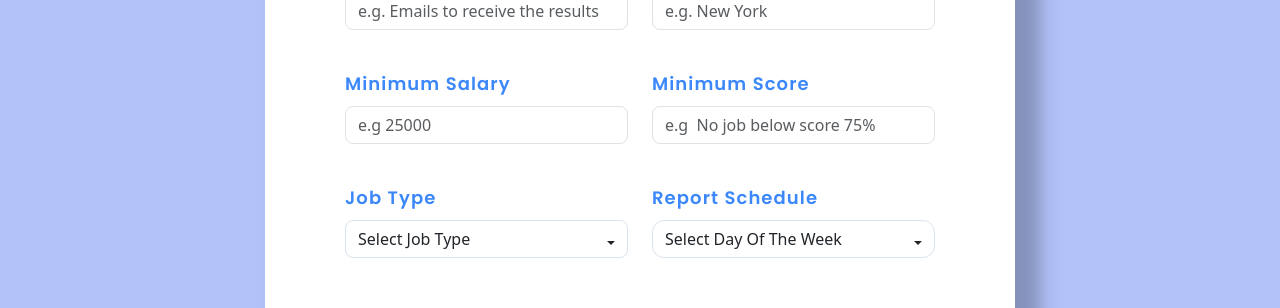
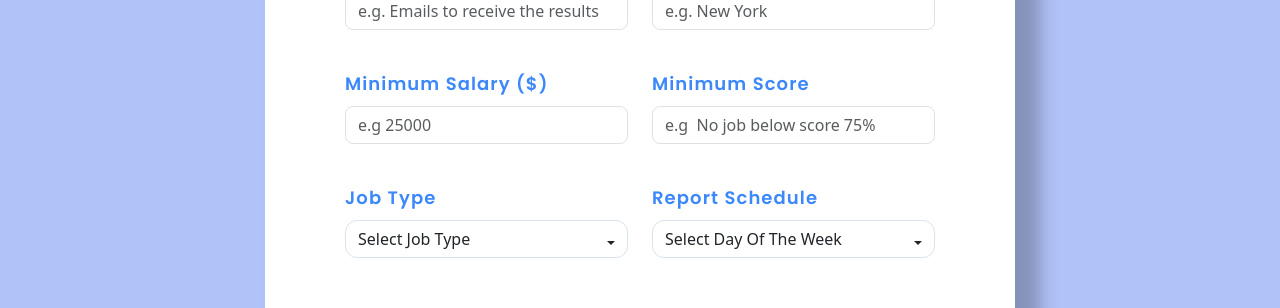
Before and after one commit to himanshujain-adt/ReactForm, a React (Vite) app: page / in a window 1280 px wide. Shown: the part 433-741 px from the top of the page. Built offline with nearby package versions, Linux system fonts and the light colour scheme.

Commit message:
CheckBox and Minimum Salary Updated

```diff
--- a/index.html
+++ b/index.html
@@ -1,14 +1,18 @@
 <!doctype html>
 <html lang="en">
+
 <head>
   <meta charset="UTF-8" />
   <link rel="icon" type="image/svg+xml" href="/vite.svg" />
   <link href="https://fonts.googleapis.com/css2?family=Poppins:wght@400;600&display=swap" rel="stylesheet">
+  <link rel="stylesheet" href="https://cdnjs.cloudflare.com/ajax/libs/font-awesome/6.0.0-beta3/css/all.min.css" />
   <meta name="viewport" content="width=device-width, initial-scale=1.0" />
   <title>Vite + React</title>
 </head>
+
 <body>
   <div id="root"></div>
   <script type="module" src="/src/main.jsx"></script>
 </body>
+
 </html>
--- a/src/CandidateForm/CandidateForm.jsx
+++ b/src/CandidateForm/CandidateForm.jsx
@@ -145,6 +145,8 @@ const CandidateForm = () => {
     const handleClickOutside = (event) => {
       if (dropdownRef.current && !dropdownRef.current.contains(event.target)) {
         setIsOpen(false);
+        setIsJobTypeOpen(false);
+        setIsLocationOpen(false);
       }
     };
 
@@ -235,7 +237,11 @@ const CandidateForm = () => {
       newErrors.minimumSalary = 'Please enter a minimum salary.';
     } else if (isNaN(formData.minimumSalary)) {
       newErrors.minimumSalary = 'Please enter a valid number for salary.';
+    } else if (parseFloat(formData.minimumSalary) < 25000) { // Check if salary is less than 25000
+      newErrors.minimumSalary = 'The minimum salary should be at least 25000.';
     }
+
+
     const score = formData.minimumScore.trim();
 
     // Check if the score is empty
@@ -477,6 +483,7 @@ const CandidateForm = () => {
         right: "20px",
         top: "60%",
 
+
         color: "grey",
         cursor: "pointer"
       }}
@@ -656,9 +663,9 @@ const CandidateForm = () => {
                 transition={{ duration: 0.6, delay: 0.6 }}
               >
                 <div className="form-group">
-                  <label className="form-label">Minimum Salary</label>
+                  <label className="form-label">Minimum Salary ($)</label>
                   <motion.input
-                    type="number"
+                    type="text"
                     className={`form-control form-input rounded-3 ${errors.minimumSalary ? 'is-invalid' : ''}`}
                     placeholder="e.g 25000"
                     value={formData.minimumSalary}
@@ -706,7 +713,7 @@ const CandidateForm = () => {
                   <label className="form-label">Job Type</label>
                   <div className={`dropdown ${errors.jobType ? 'is-invalid' : ''}`} ref={dropdownRef}>
                     <motion.button
-                      className={`btn custom-dropdown-button dropdown-toggle form-input rounded-3 w-100 text-start ${errors.jobType ? 'border-danger' : ''
+                      className={`btn custom-dropdown-button dropdown-toggle w-100  ${errors.jobType ? 'border-danger' : ''
                         }`}
                       type="button"
                       onClick={() => setIsJobTypeOpen(!isJobTypeOpen)}
```
Lines whose indentation alone changed are shown as unchanged.
